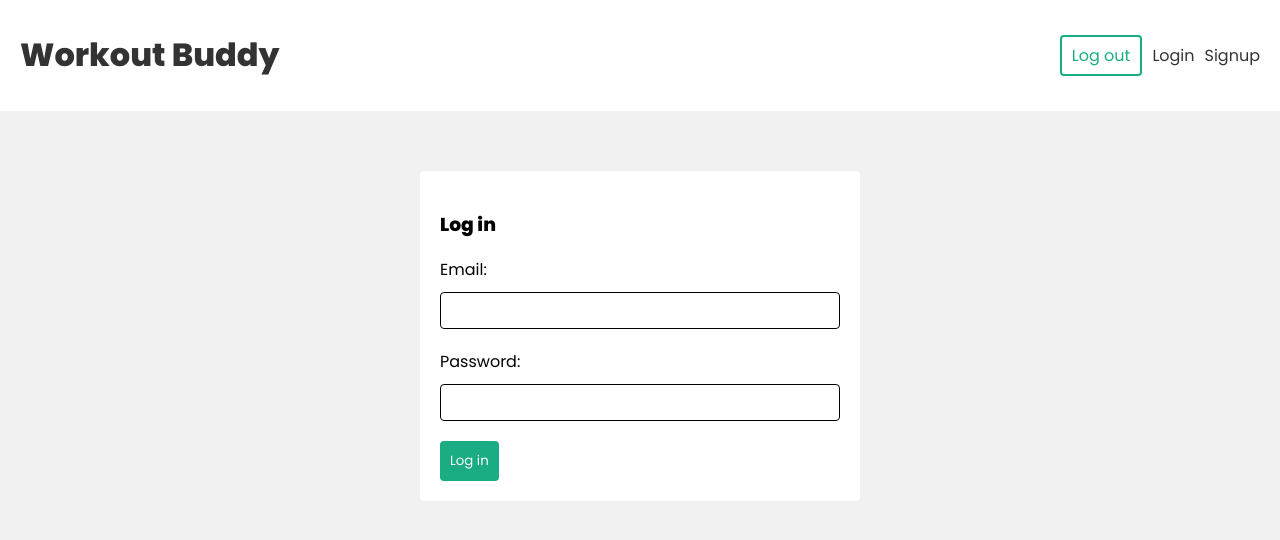
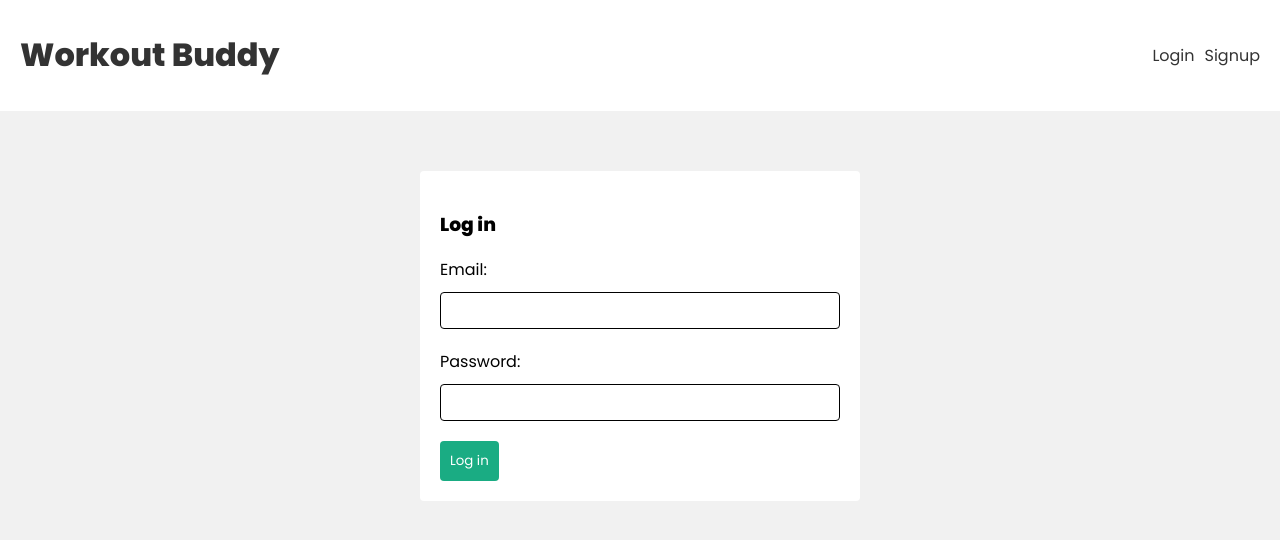
Before and after one commit to Emmy-Akintz/my_first_mern_app, a React (Vite) app in the folder client/: page /login in a window 1280 px wide. Shown: the top 540 px of the page. Built offline with nearby package versions, Linux system fonts and the light colour scheme; a web font is replaced by a local one.

Commit message:
tut13 done

```diff
--- a/client/src/components/Navbar.jsx
+++ b/client/src/components/Navbar.jsx
@@ -1,8 +1,10 @@
 import { Link } from 'react-router-dom'
 import { useLogout } from '../hooks/useLogout'
+import { useAuthContext } from '../hooks/useAuthContext'
 
 const Navbar = () => {
   const { logout } = useLogout()
+  const { user } = useAuthContext()
 
   const handleClick = () => {
     logout()
@@ -15,13 +17,18 @@
           <h1>Workout Buddy</h1>
         </Link>
         <nav>
+          {user && (
             <div>
+              <span>{user.email}</span>
               <button onClick={handleClick}>Log out</button>
             </div>
+          )}
+          {!user && (
             <div>
               <Link to="/login">Login</Link>
               <Link to="/signup">Signup</Link>
             </div>
+          )}
         </nav>
       </div>
     </header>
--- a/client/src/context/AuthContext.jsx
+++ b/client/src/context/AuthContext.jsx
@@ -1,4 +1,4 @@
-import { createContext, useReducer } from "react";
+import { createContext, useReducer, useEffect } from "react";
 
 export const AuthContext = createContext()
 
@@ -18,11 +18,19 @@
         user: null
     })
 
+    useEffect(() => {
+        const user = JSON.parse(localStorage.getItem('user'))
+
+        if (user) {
+            dispatch({ type: 'LOGIN', payload: user })
+        }
+    }, [])
+
     console.log('AuthContext State: ', state)
 
     return (
         <AuthContext.Provider value={{ ...state, dispatch }}>
-            { children }
+            {children}
         </AuthContext.Provider>
     )
 }
```
Lines whose indentation alone changed are shown as unchanged.
